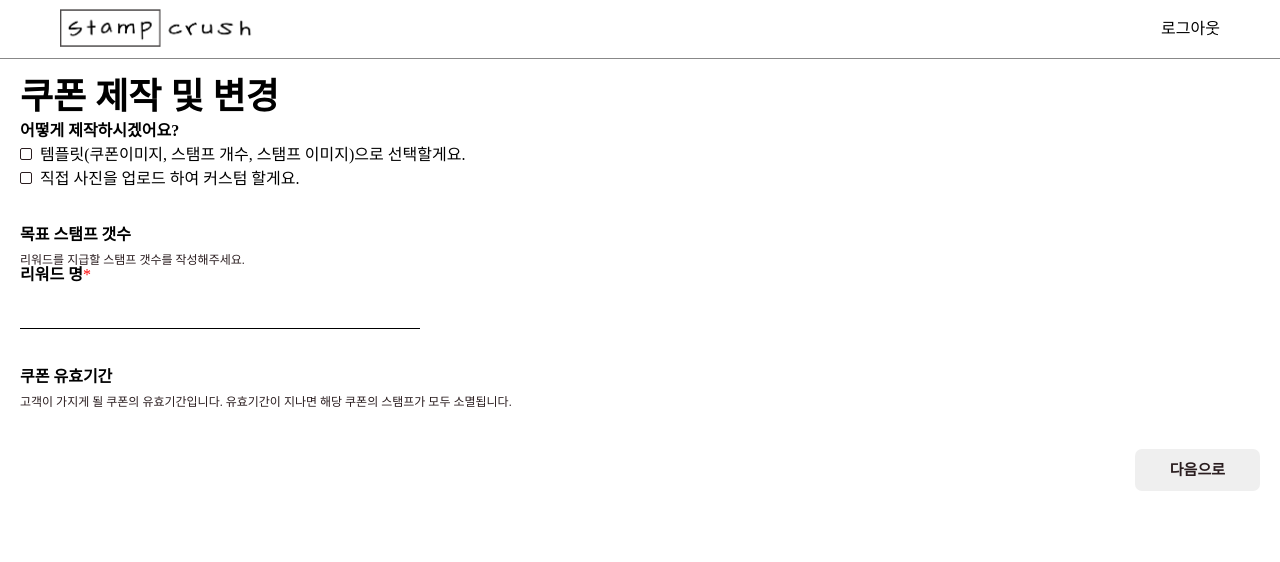
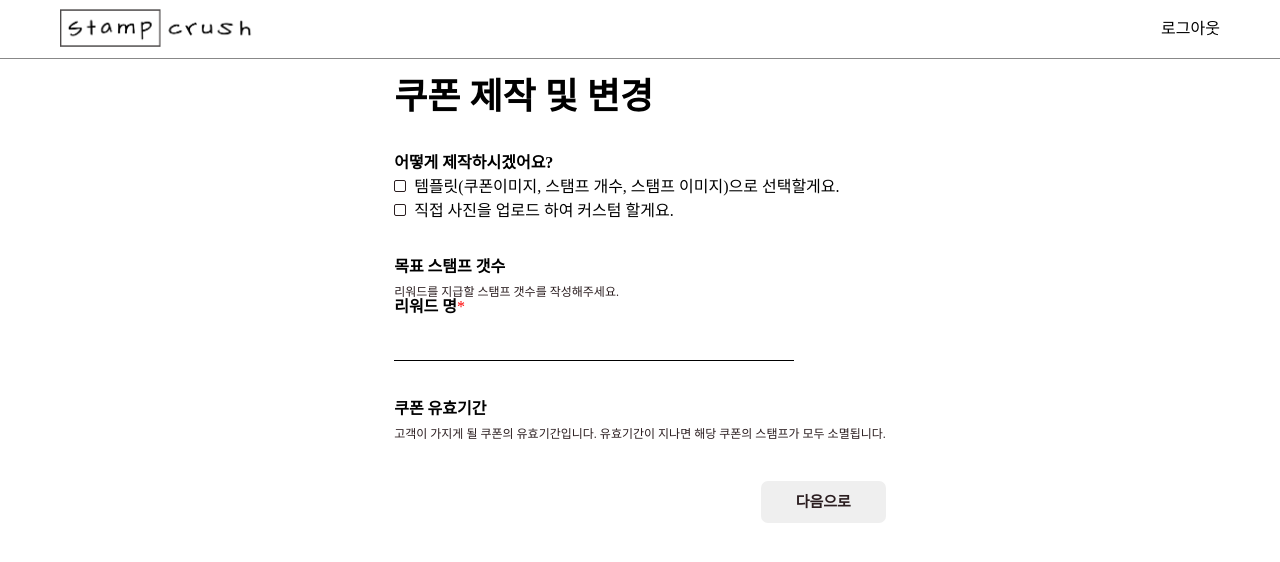
Before and after one commit to woowacourse-teams/2023-stamp-crush, a React app in the folder frontend/: page /admin/create-coupon in a window 1280 px wide. Shown: the top 562 px of the page. Built offline with nearby package versions, Linux system fonts and the light colour scheme.

Commit message:
feat: 쿠폰 제작에 필요한 상태 추가

```diff
--- a/frontend/src/pages/Admin/CreateCoupon/CreateCoupon.style.tsx
+++ b/frontend/src/pages/Admin/CreateCoupon/CreateCoupon.style.tsx
@@ -4,7 +4,9 @@ interface StyledSpacingProps {
   $size: number;
 }
 
-export const CreateCouponContainer = styled.div``;
+export const CreateCouponContainer = styled.div`
+  margin: 0 auto;
+`;
 
 export const Spacing = styled.div<StyledSpacingProps>`
   width: 100%;
--- a/frontend/src/pages/Admin/CreateCoupon/index.tsx
+++ b/frontend/src/pages/Admin/CreateCoupon/index.tsx
@@ -1,4 +1,4 @@
-import { useState } from 'react';
+import { useRef, useState } from 'react';
 import Button from '../../../components/Button';
 import { Input } from '../../../components/Input';
 import {
@@ -18,11 +18,14 @@ const SectionSpacing = () => <Spacing $size={40} />;
 const CreateCoupon = () => {
   // TODO: defined type
   const [createdType, setCreatedType] = useState('');
+  const rewardInputRef = useRef<HTMLInputElement>(null);
+  const expireSelectedRef = useRef<HTMLInputElement>(null);
+  const stampCountRef = useRef<HTMLInputElement>(null);
 
   return (
     <CreateCouponContainer>
       <Title>쿠폰 제작 및 변경</Title>
-      <ParagraphSpacing />
+      <SectionSpacing />
       <SubTitle>어떻게 제작하시겠어요?</SubTitle>
       <ParagraphSpacing />
       <RadioInputs setValue={setCreatedType} />
@@ -30,6 +33,7 @@ const CreateCoupon = () => {
       <SubTitle>목표 스탬프 갯수</SubTitle>
       <ParagraphSpacing />
       <Text>리워드를 지급할 스탬프 갯수를 작성해주세요.</Text>
+      {/* TODO: placeholder가 적용되지 않는 오류가 있음. */}
       <Input
         id="create-coupon-reward-input"
         label="리워드 명"
@@ -37,6 +41,7 @@ const CreateCoupon = () => {
         placeholder="어떤 상품의 리워드를 전달할지 작성해주세요. ex) 아메리카노"
         required={true}
         width={400}
+        ref={rewardInputRef}
       />
       <SectionSpacing />
       <SubTitle>쿠폰 유효기간</SubTitle>
```
